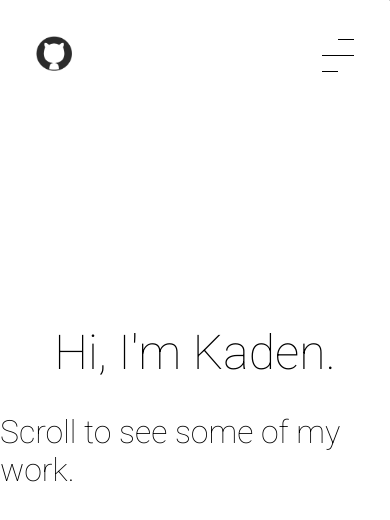
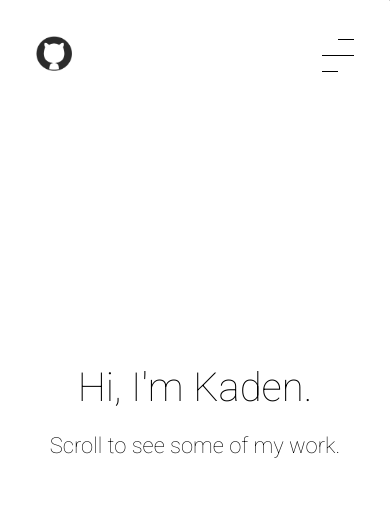
Before and after one commit to KadenZipfel/portfolio-v7, a React (Create React App) app: page / in a window 390 px wide. Shown: the top 520 px of the page. Built offline with nearby package versions, Linux system fonts and the light colour scheme.

Commit message:
Optimize hero for mobile

```diff
--- a/src/layout/components/hero.sass
+++ b/src/layout/components/hero.sass
@@ -1,4 +1,5 @@
 @import '../config/_animations'
+@import '../config/_breakpoints'
 
 .hero
   height: 100vh
@@ -12,9 +13,16 @@
   font-size: 48px
   font-weight: 100
   margin: 0
+  max-width: 95vw
+  +media($breakpoint-sm)
+    font-size: 40px
 
 .hero__scroll
   font-size: 32px
   font-weight: 100
   opacity: 0
   animation: 0.8s fadeIn forwards 1.8s
+  text-align: center
+  max-width: 95vw
+  +media($breakpoint-sm)
+    font-size: 22px
--- a/src/layout/components/project.sass
+++ b/src/layout/components/project.sass
@@ -31,6 +31,7 @@
   bottom: $project-padding + 32px
   right: $project-padding + 32px
   width: 768px
+  max-width: calc(100vw - 32px)
   height: 400px
   background: #c4c4c4
   opacity: 0
--- a/src/layout/components/variables.sass
+++ b/src/layout/components/variables.sass
@@ -1,3 +1,5 @@
+@import '../config/_breakpoints'
+
 $about-padding: 169px
 $project-padding: 169px
 
@@ -6,3 +8,6 @@ $project-amount: 3
 $hero-width: 100vw
 $project-width: 100vw
 $about-width: 100vw
+
+$image-width: 768px
++media($breakpoint-sm)
```
